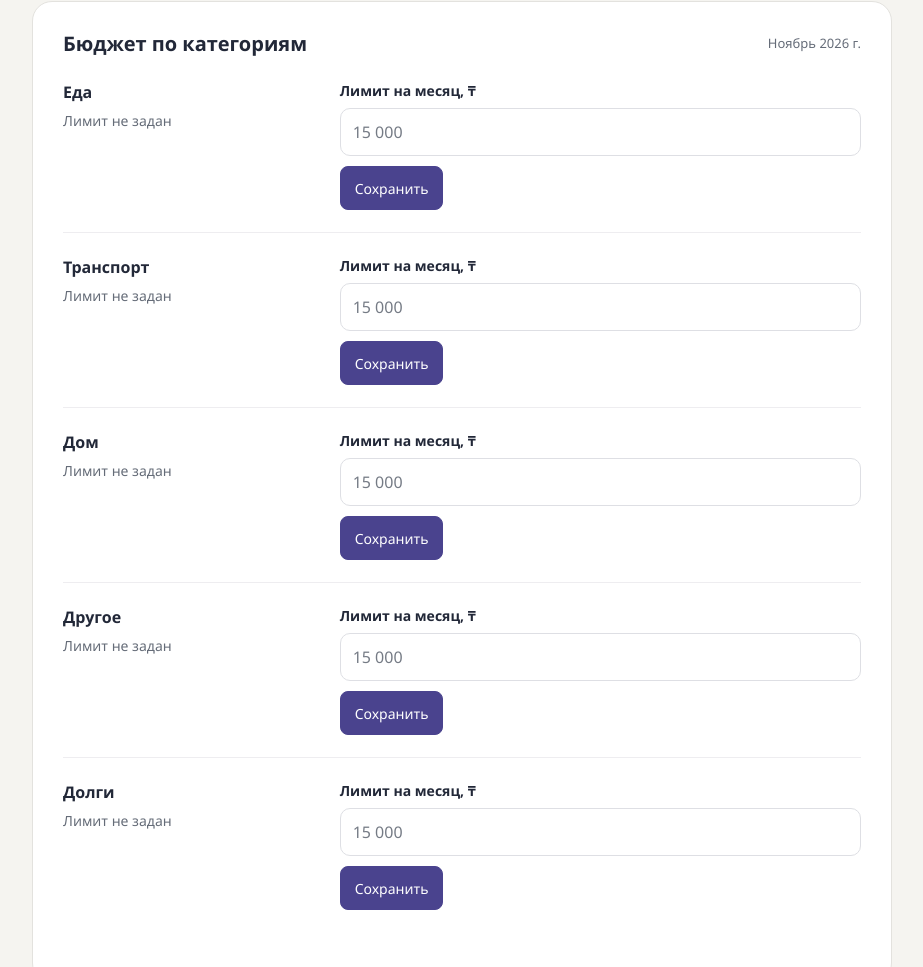
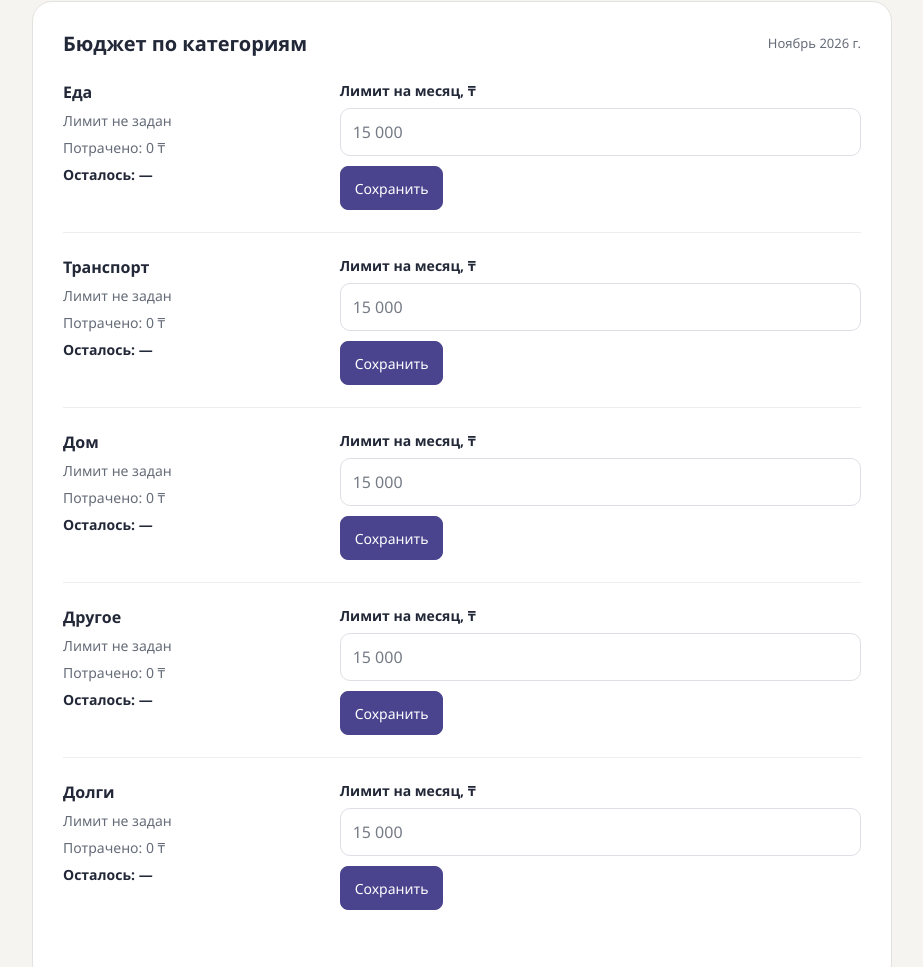
Before and after one commit to AidosAbn/rashody, a plain HTML site: page index.html in a window 1280 px wide. Shown: the part 860-1827 px from the top of the page, without its empty margins (178-1101 px from the left). Drawn offline with Linux system fonts and the light colour scheme.

Commit message:
откат

```diff
--- a/index.html
+++ b/index.html
@@ -79,6 +79,7 @@
         <h2 id="budget-heading">Бюджет по категориям</h2>
         <span id="budget-month" class="budget-month"></span>
       </div>
+      <p id="budget-calculation-error" class="field-error" role="alert" hidden>Не удалось прочитать траты. Расчёт расходов и остатков недоступен.</p>
       <div id="budget-list" class="budget-list"></div>
       <p id="budget-status" class="form-status" role="status" aria-live="polite"></p>
       <p id="budget-storage-error" class="field-error storage-error" role="alert" hidden></p>
@@ -87,6 +88,8 @@
           <div class="budget-details">
             <h3 class="budget-category-name"></h3>
             <p class="budget-limit"></p>
+            <p class="budget-spent"></p>
+            <p class="budget-remaining"></p>
           </div>
           <div class="budget-controls">
             <div class="field">
--- a/script.js
+++ b/script.js
@@ -35,7 +35,7 @@
   }
 
   function formatMoney(amount) {
-    return `${String(amount).replace(/\B(?=(\d{3})+(?!\d))/g, " ")} ₸`;
+    return `${String(amount).replace(/^-/, "−").replace(/\B(?=(\d{3})+(?!\d))/g, " ")} ₸`;
   }
 
   function parseAmount(value) {
@@ -107,15 +107,26 @@
 
   function renderBudgets(today) {
     const month = localDate(today).slice(0, 7);
+    const spentByCategory = Object.fromEntries(CATEGORIES.map(category => [category, 0n]));
+    for (const expense of expenses) {
+      if (expense.date.slice(0, 7) === month) {
+        spentByCategory[expense.category] += BigInt(expense.amount);
+      }
+    }
     const monthChanged = budgetMonth !== month;
     budgetMonth = month;
     document.getElementById("budget-month").textContent = today.toLocaleDateString("ru-RU", { month: "long", year: "numeric" });
+    document.getElementById("budget-calculation-error").hidden = storageReadable;
     if (monthChanged) budgetStatus.textContent = "";
 
     for (const field of budgetFields) {
       const amount = budgets[month]?.[field.category] ?? null;
+      const spent = spentByCategory[field.category];
       field.limit.textContent = !budgetsReadable ? "Лимиты недоступны"
         : amount === null ? "Лимит не задан" : `Лимит: ${formatMoney(amount)}`;
+      field.spent.textContent = `Потрачено: ${storageReadable ? formatMoney(spent) : "—"}`;
+      field.remaining.textContent = `Осталось: ${storageReadable && budgetsReadable && amount !== null
+        ? formatMoney(BigInt(amount) - spent) : "—"}`;
       field.remove.hidden = amount === null;
       field.input.disabled = field.save.disabled = field.remove.disabled = !budgetsReadable;
       if (monthChanged || field.savedAmount !== amount) {
@@ -181,6 +192,7 @@
       item.querySelector(".field-error").id = `${input.id}-error`;
       input.setAttribute("aria-describedby", `${limit.id} ${input.id}-error`);
       const field = { category, input, limit,
+        spent: item.querySelector(".budget-spent"), remaining: item.querySelector(".budget-remaining"),
         save: item.querySelector(".budget-save"), remove: item.querySelector(".budget-remove") };
       item.addEventListener("submit", (event) => {
         event.preventDefault();
--- a/styles.css
+++ b/styles.css
@@ -105,7 +105,8 @@ input:focus-visible, select:focus-visible, textarea:focus-visible { border-color
 .budget-category + .budget-category { border-top: 1px solid #eeedf0; }
 .budget-details, .budget-controls { min-width: 0; }
 .budget-category-name { margin: 0; font-size: 16px; font-weight: 600; }
-.budget-limit { margin-top: 6px; color: var(--muted); font-size: 14px; overflow-wrap: anywhere; font-variant-numeric: tabular-nums; }
+.budget-limit, .budget-spent, .budget-remaining { margin-top: 6px; color: var(--muted); font-size: 14px; overflow-wrap: anywhere; font-variant-numeric: tabular-nums; }
+.budget-remaining { color: #222838; font-weight: 600; }
 .budget-actions { display: flex; flex-wrap: wrap; gap: 8px; margin-top: 10px; }
 .budget-save, .budget-remove { min-height: 44px; border: 1px solid #d8d3e9; border-radius: 8px; padding: 9px 14px; font-size: 14px; }
 .budget-save { background: var(--accent); border-color: var(--accent); color: #fff; }
```
Also changed, not shown: 1 other file.
